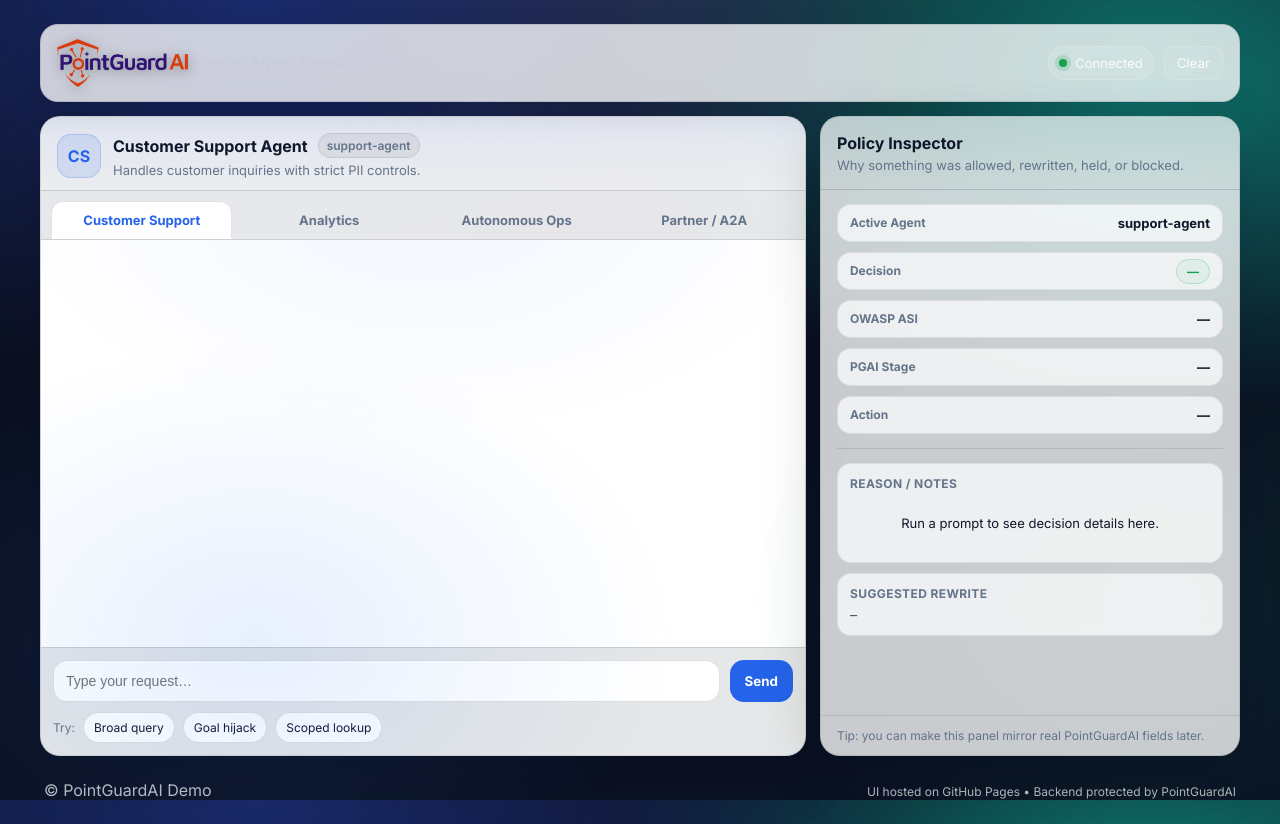
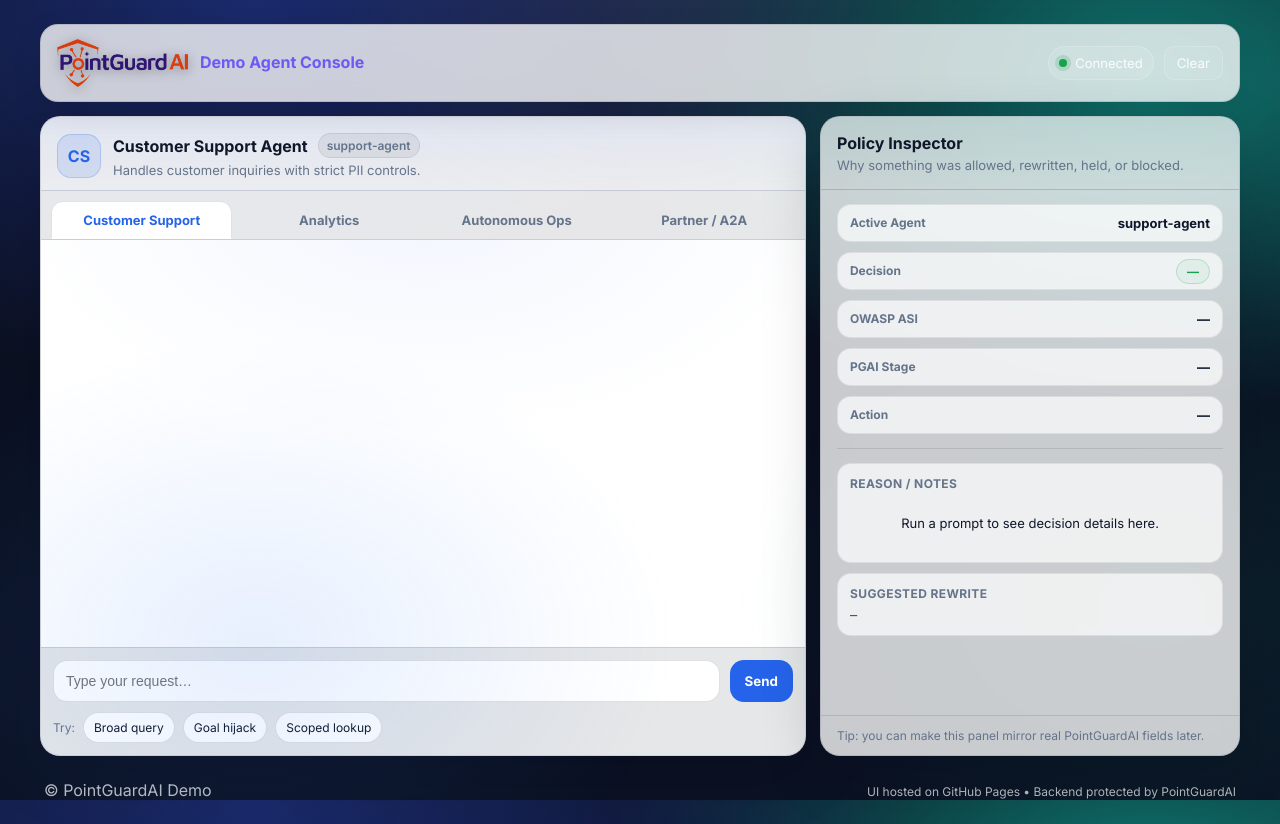
Before and after one commit to pgaidemo/pgai-chat-ui, a plain HTML site: page index.html in a window 1280 px wide. Drawn offline with Linux system fonts and the light colour scheme.

Commit message:
Back to blue

```diff
--- a/css/styles.css
+++ b/css/styles.css
@@ -96,7 +96,7 @@
 }
 
 
-.brand-title{ color:rgba(11, 51, 225, 0.02); font-weight:800; line-height:1.1; }
+.brand-title{ color:rgba(104, 83, 244, 0.95); font-weight:800; line-height:1.1; }
 .brand-subtitle{ color:rgba(104, 83, 244, 0.95); font-size:12px; margin-top:2px; }
 
 .topbar-right{ display:flex; gap:10px; align-items:center; }
```
